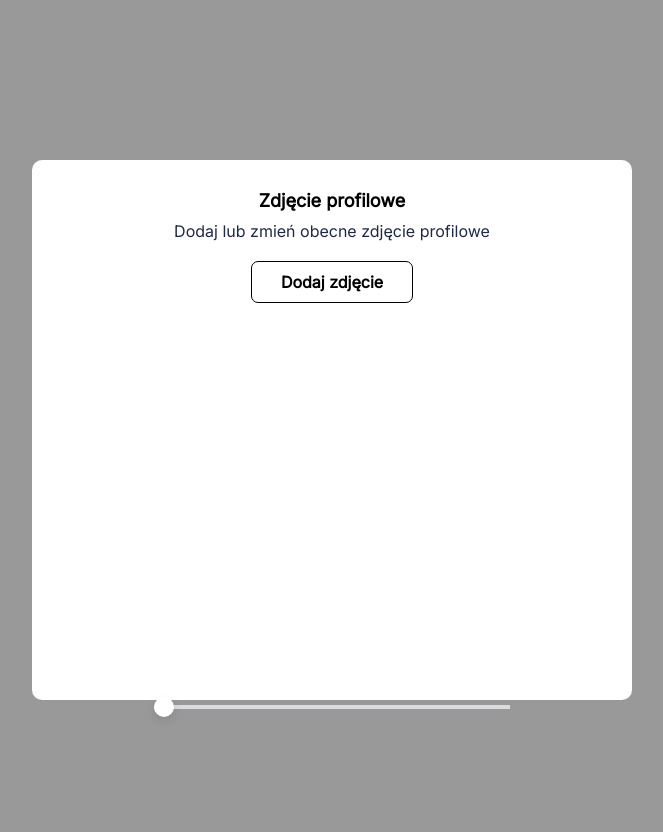
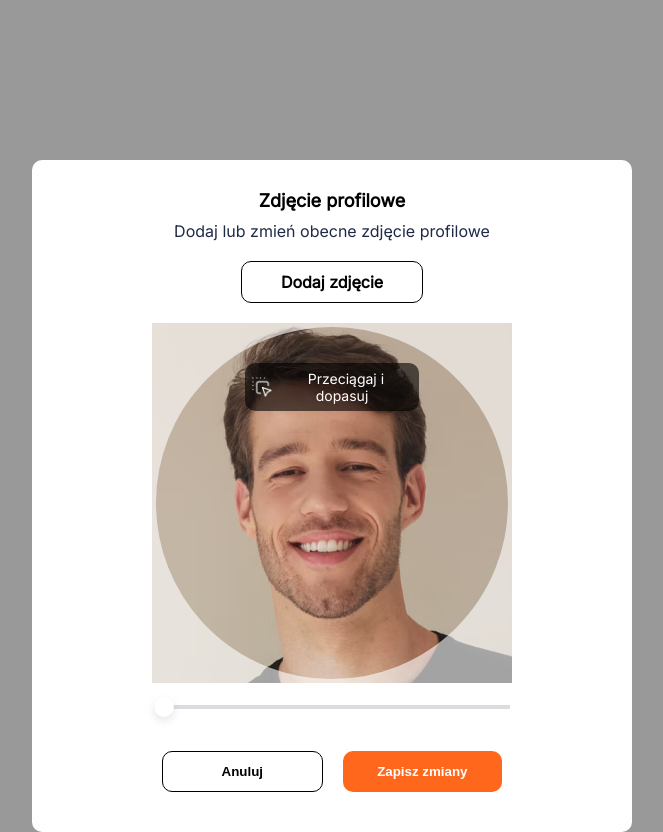
Before and after one commit to Mikosikora/photo-editor, a React (Create React App) app: page / in a window 1280 px wide. Shown: the whole page, without its empty margins (308-971 px from the left). Before the commit the page ends 800 px from the top, so only its background shows below. Built offline with nearby package versions, Linux system fonts and the light colour scheme.

Commit message:
dodano maske na zdjecie oraz dolne przyciski

```diff
--- a/src/Components/Editor/Editor.css
+++ b/src/Components/Editor/Editor.css
@@ -2,12 +2,24 @@
     background-color: #fff;
     margin-left: auto;
     margin-right: auto;
-    height: 60vh;
     width: 540px;
     max-width: 100vh;
     border-radius: 10px;
     padding: 30px;
     text-align: center;
+}
+
+.button{
+    margin-left: auto;
+    margin-right: auto;
+    display: block;
+    font-weight: 600;
+    background-color: #fff;
+    width: 140px;
+    padding: 10px 20px;
+    border-radius: 10px;
+    border: 1px black solid;
+    margin-bottom: 20px;
 }
 
 .header{
@@ -25,19 +37,6 @@ input[type=file]{
     display: none;
 }
 
-.button{
-    font-weight: 700;
-    background-color: #fff;
-    width: 120px;
-    margin-left: auto;
-    margin-right: auto;
-    padding: 10px 20px;
-    border-radius: 7px;
-    border: 1px black solid;
-    margin-bottom: 20px;
-    display: block;
-}
-
 .area{
     margin-left: auto;
     margin-right: auto;
@@ -45,11 +44,34 @@ input[type=file]{
     height: 360px;
     overflow: hidden;
     margin-bottom: 20px;
+    display: flex;
+    justify-content: center;
 }
 
 .image{
     width: 100%;
     position: relative;
+}
+
+.mask{
+    position: absolute;
+    z-index: 1;
+}
+
+.mask-info{
+    margin-top: 40px;
+    z-index: 2;
+    position: fixed;
+    background-color: #00000099;
+    border-radius: 10px;
+    color: #fff;
+    width: 160px;
+    padding: 7px;
+    font-size: 14px;
+    line-height: 17px;
+    display: flex;
+    justify-content: center;
+    align-items: center;
 }
 
 .slider{
@@ -82,3 +104,37 @@ input[type=file]{
     margin-left: auto;
     margin-right: auto;
 }
+
+.cardFooter{
+    margin-left: auto;
+    margin-right: auto;
+    width: 360px;
+    margin-top: 30px;
+    display: flex;
+    justify-content: center;
+}
+
+.cancelButton{
+    margin: 10px;
+    display: block;
+    font-weight: 600;
+    background-color: #fff;
+    width: 100%;
+    padding: 10px 20px;
+    border-radius: 10px;
+    border: 1px black solid;
+    display: block;
+}
+
+.orangeButton{
+    margin: 10px;
+    font-weight: 600;
+    line-height: 17px;
+    background-color: #FF671D;
+    color: #fff;
+    width: 100%;
+    padding: 12px 20px;
+    border-radius: 10px;
+    border: none;
+    display: block;
+}
--- a/src/Components/Editor/Editor.tsx
+++ b/src/Components/Editor/Editor.tsx
@@ -34,7 +34,7 @@ const Image = (prop: any) => {
 
 const Editor = () => {
     const [position, setPosition] = useState({x: 0, y: 0, zoom: 0});
-    const [url, setURL] = useState('');
+    const [url, setURL] = useState('image.png');
 
     const file = useRef<HTMLInputElement>(null)
 
@@ -74,10 +74,25 @@ const Editor = () => {
             <input type="file" id="file" ref={file} onChange={uploadImage}/>
             <label htmlFor="file" className="button">Dodaj zdjęcie</label>
             <div className="area" onMouseMove={moveEvent} >
+                <div className="mask-info">
+                    <img src="mouse-drag.png" width="20" />
+                    &nbsp; Przeciągaj i dopasuj
+                </div>
+                <svg width="360" height="360" className="mask">
+                    <mask id="mask">
+                        <rect fill="white" width="100%" height="100%"/>
+                        <circle cx="180" cy="180" r="175" stroke="black" stroke-width="2" fill="black" />
+                    </mask>
+                    <rect mask="url(#mask)" fill="#ffffff99" width="100%" height="100%"/>
+                </svg>
                 <Image position={position} url={url} />
             </div>
             <div className="zoomConainer">
                 <input className="slider" type="range" min="0" max="100" defaultValue="0" onInput={zoom}></input>
+            </div>
+            <div className="cardFooter">
+                <button className="cancelButton">Anuluj</button>
+                <button className="orangeButton">Zapisz zmiany</button>
             </div>
         </div>
     )
```
Also changed, not shown: public/mouse-drag.png (added).
